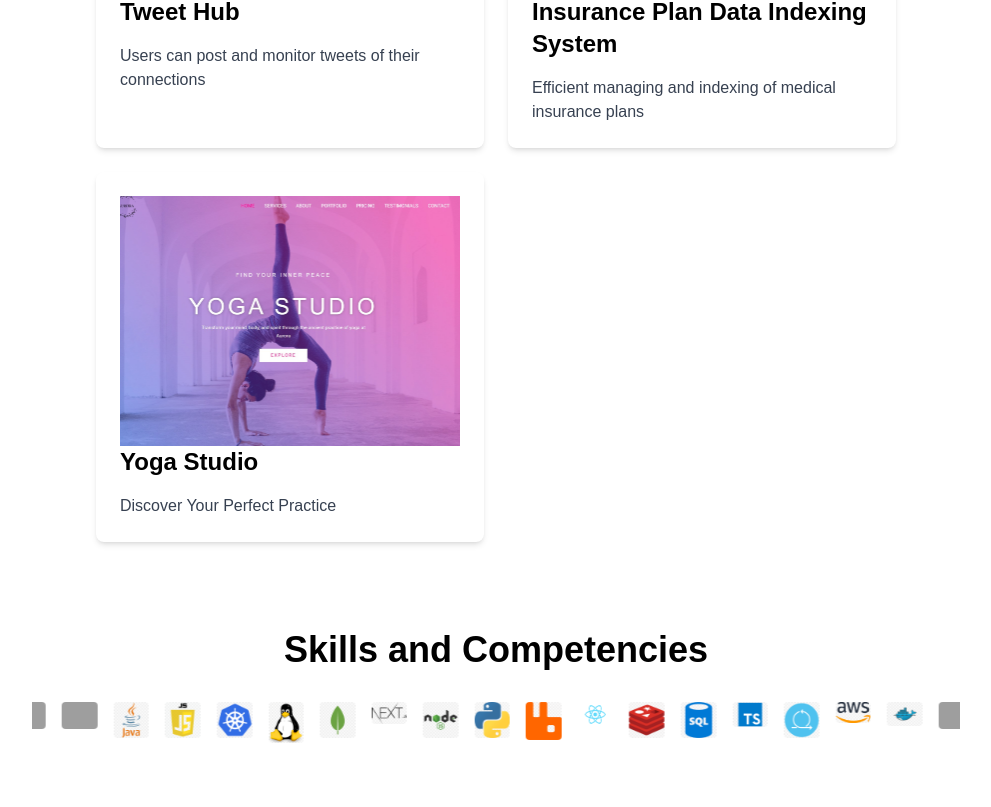
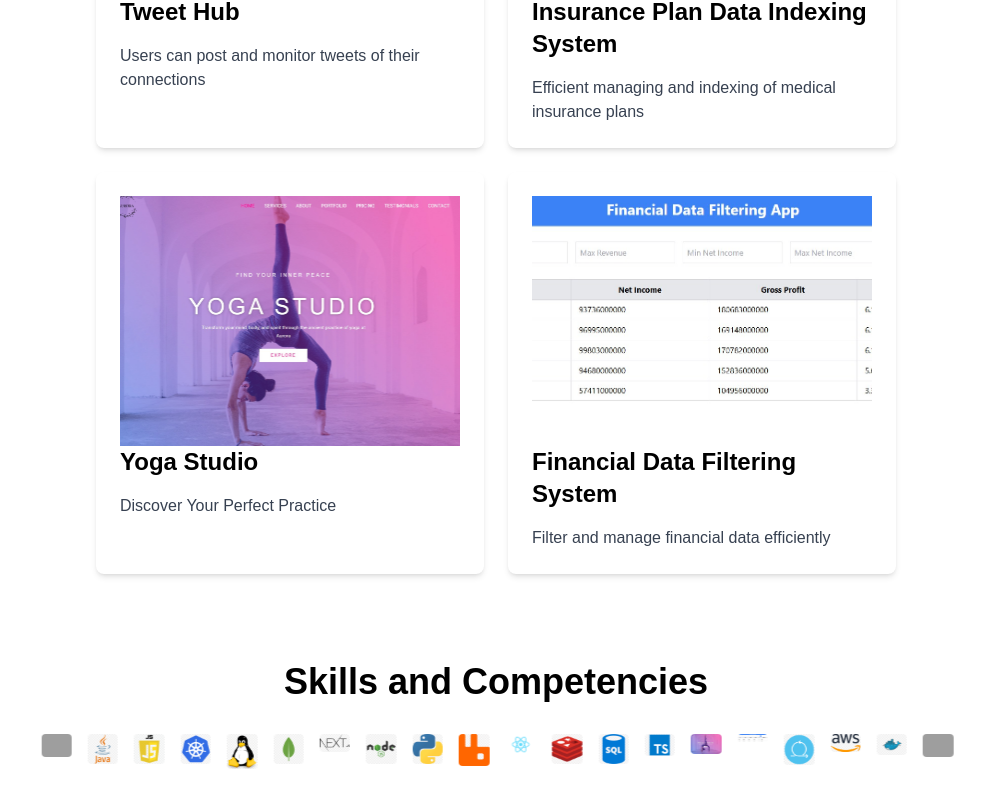
Before and after one commit to sinha-gaurav-7/portfolioWebsite, a Next.js app: page /landing in a window 1280 px wide. Shown: the part 1624-2431 px from the top of the page, without its empty margins (144-1135 px from the left). Built offline with nearby package versions, Linux system fonts and the light colour scheme; grey boxes are pictures that could not be loaded.

Commit message:
Added Financial Data Filtering Project

```diff
--- a/src/pages/landing/index.js
+++ b/src/pages/landing/index.js
@@ -56,6 +56,12 @@ const Index = () => {
         image: "/yoga_studio.jpg",
         link: "http://www.towardsfitnesstraining.com/",
       },
+      {
+        title: "Financial Data Filtering System",
+        description: "Filter and manage financial data efficiently",
+        image: "/data-filtering.jpg",
+        link: "https://financial-data-filtering-app-ruby.vercel.app/",
+      },
     ],
   };
 
@@ -78,6 +84,8 @@ const Index = () => {
     { src: "/redis.png", alt: "Image 16" },
     { src: "/sql.png", alt: "Image 17" },
     { src: "/typescript.png", alt: "Image 18" },
+    { src: "/yoga_studio.jpg", alt: "Image 19" },
+    { src: "/data-filtering.jpg", alt: "Image 20" },
   ];
 
   return (
```
Also changed, not shown: public/data-filtering.jpg (added).
